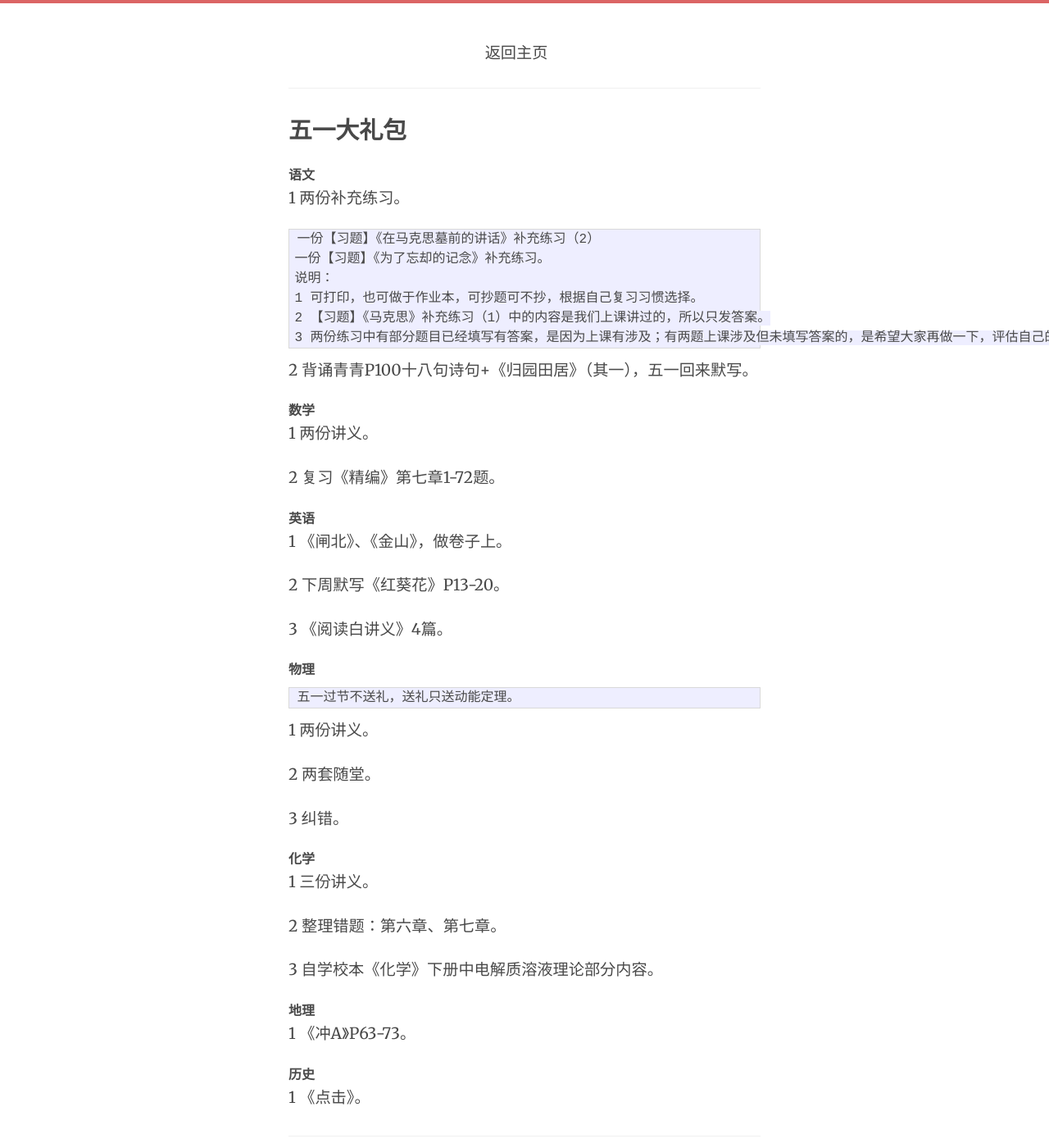
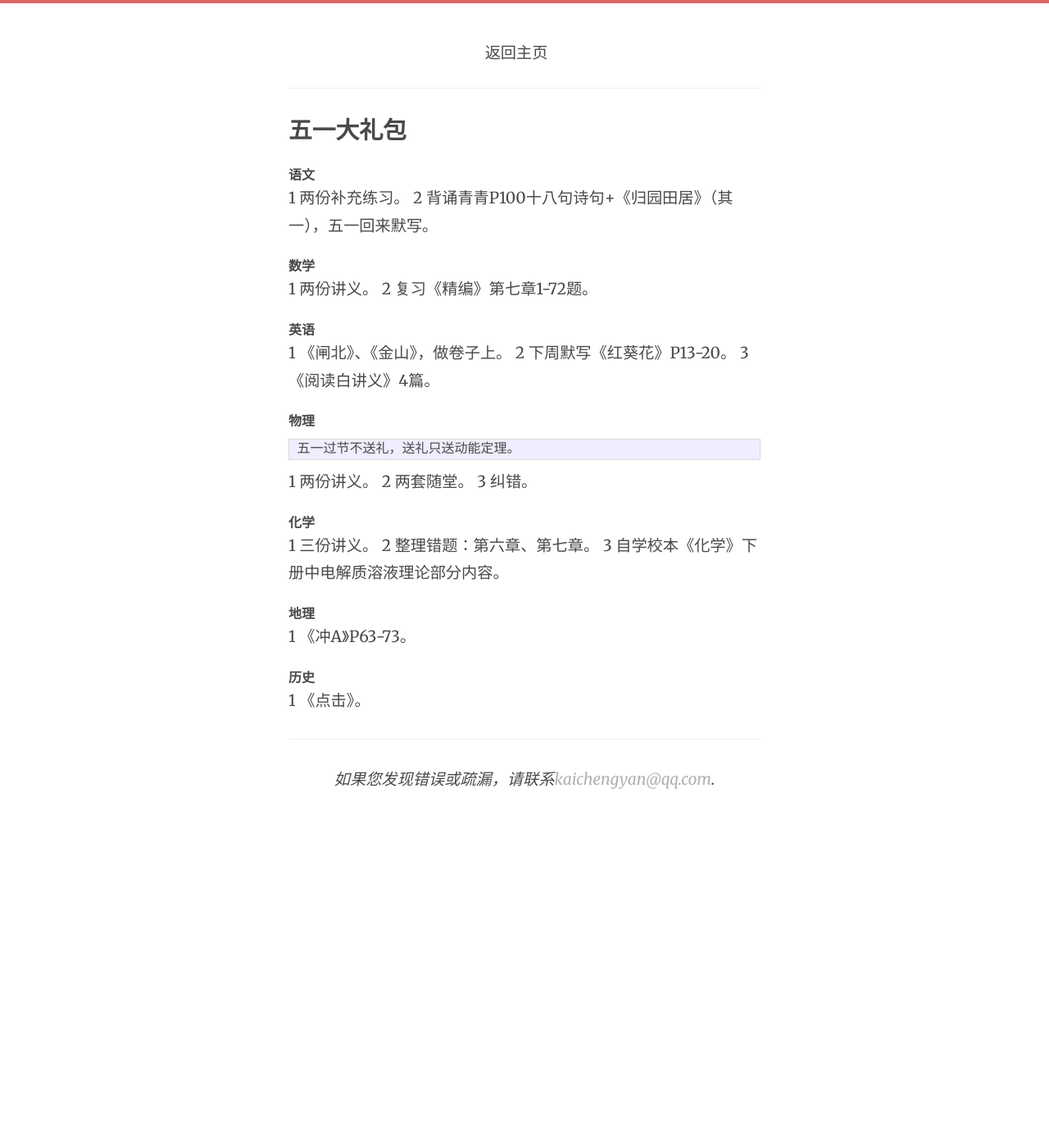
Before and after one commit to efz1602/efz1602.github.io, a Jekyll site: the page built from _posts/2014-04-30-list20140501.markdown, in a window 1280 px wide and 1400 px high. Shown: the whole window at 82% size. Built offline with Jekyll 4.4.1, drawn with Linux system fonts in a browser that asks for light colours; Markdown is read by kramdown in place of the engine named in the settings.

Commit message:
changed  a post

```diff
--- a/_posts/2014-04-30-list20140501.markdown
+++ b/_posts/2014-04-30-list20140501.markdown
@@ -8,30 +8,19 @@ date:   2014-04-30
 ====
 
 1 两份补充练习。
-
-    一份【习题】《在马克思墓前的讲话》补充练习（2）
-    一份【习题】《为了忘却的记念》补充练习。
-    说明：
-    1 可打印，也可做于作业本，可抄题可不抄，根据自己复习习惯选择。
-    2 【习题】《马克思》补充练习（1）中的内容是我们上课讲过的，所以只发答案。
-    3 两份练习中有部分题目已经填写有答案，是因为上课有涉及；有两题上课涉及但未填写答案的，是希望大家再做一下，评估自己的课堂效率。
-
 2 背诵青青P100十八句诗句+《归园田居》（其一），五一回来默写。
 
 数学
 ====
 
 1 两份讲义。
-
 2 复习《精编》第七章1-72题。
 
 英语
 ====
 
 1 《闸北》、《金山》，做卷子上。
-
 2 下周默写《红葵花》P13-20。
-
 3 《阅读白讲义》4篇。
 
 物理
@@ -40,18 +29,14 @@ date:   2014-04-30
     五一过节不送礼，送礼只送动能定理。
 
 1 两份讲义。
-
 2 两套随堂。
-
 3 纠错。
 
 化学
 ====
 
 1 三份讲义。
-
 2 整理错题：第六章、第七章。
-
 3 自学校本《化学》下册中电解质溶液理论部分内容。
 
 地理
```
